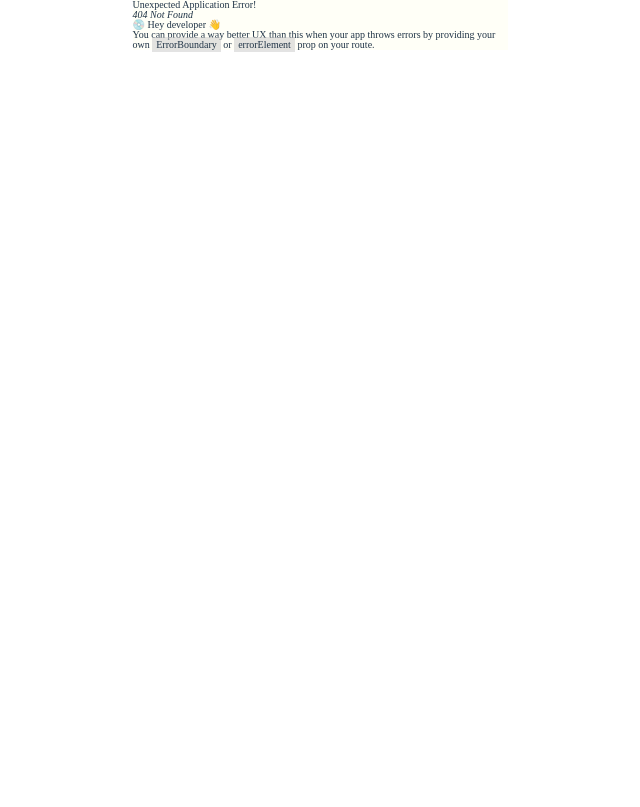
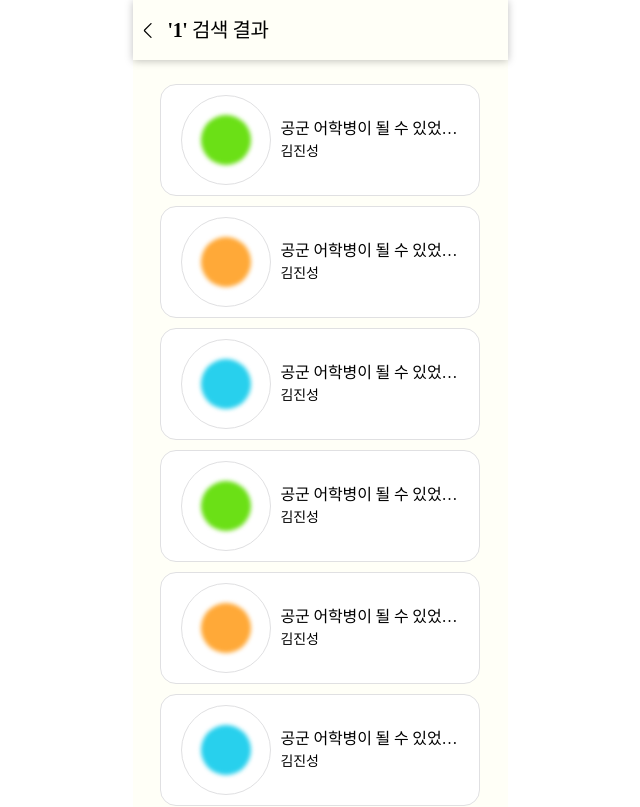
Before and after one commit to sinji2102/WINK-HACKATHON-TEAM2-Client, a React (Vite) app: page /search/1 in a window 1280 px wide. Before the commit this address had no page. Shown: the top 807 px of the page, without its empty margins (320-960 px from the left). Built offline with nearby package versions, Linux system fonts and the light colour scheme; a web font is replaced by a local one.

Commit message:
feat: 검색 결과 페이지 구현

```diff
--- a/src/components/header/Header.styled.js
+++ b/src/components/header/Header.styled.js
@@ -18,6 +18,7 @@ export const Arrow = styled.button`
 `;
 
 export const HeaderText = styled.div`
+  color: black;
   ${({ theme }) => theme.fonts.heading3};
   padding-left: 1.5rem;
 `;
--- /dev/null
+++ b/src/pages/searchResult/SearchResult.jsx
@@ -0,0 +1,120 @@
+import {LifeGraphCardWrapper, SearchResultWrapper, StickyWrapper} from "./SearchResult.styled.js";
+import SearchBar from "../../components/commons/input/searchBar/SearchBar.jsx";
+import {useParams} from "react-router-dom";
+import {useEffect, useState} from "react";
+import LifeGraphCard from "../../components/commons/lifeGraphCard/LIfeGraphCard.jsx";
+import Header from "../../components/header/Header.jsx";
+
+const lifeGraphCards = [
+  {
+    title: '공군 어학병이 될 수 있었던 이유',
+    author: '김진성',
+    primaryColor: 'lime60',
+  },
+  {
+    title: '공군 어학병이 될 수 있었던 이유',
+    author: '김진성',
+    primaryColor: 'orange60',
+  },
+  {
+    title: '공군 어학병이 될 수 있었던 이유',
+    author: '김진성',
+    primaryColor: 'cyan60',
+  },
+  {
+    title: '공군 어학병이 될 수 있었던 이유',
+    author: '김진성',
+    primaryColor: 'lime60',
+  },
+  {
+    title: '공군 어학병이 될 수 있었던 이유',
+    author: '김진성',
+    primaryColor: 'orange60',
+  },
+  {
+    title: '공군 어학병이 될 수 있었던 이유',
+    author: '김진성',
+    primaryColor: 'cyan60',
+  },
+  {
+    title: '공군 어학병이 될 수 있었던 이유',
+    author: '김진성',
+    primaryColor: 'lime60',
+  },
+  {
+    title: '공군 어학병이 될 수 있었던 이유',
+    author: '김진성',
+    primaryColor: 'orange60',
+  },
+  {
+    title: '공군 어학병이 될 수 있었던 이유',
+    author: '김진성',
+    primaryColor: 'cyan60',
+  },
+  {
+    title: '공군 어학병이 될 수 있었던 이유',
+    author: '김진성',
+    primaryColor: 'lime60',
+  },
+  {
+    title: '공군 어학병이 될 수 있었던 이유',
+    author: '김진성',
+    primaryColor: 'orange60',
+  },
+  {
+    title: '공군 어학병이 될 수 있었던 이유',
+    author: '김진성',
+    primaryColor: 'cyan60',
+  },
+  {
+    title: '공군 어학병이 될 수 있었던 이유',
+    author: '김진성',
+    primaryColor: 'lime60',
+  },
+  {
+    title: '공군 어학병이 될 수 있었던 이유',
+    author: '김진성',
+    primaryColor: 'orange60',
+  },
+  {
+    title: '공군 어학병이 될 수 있었던 이유',
+    author: '김진성',
+    primaryColor: 'cyan60',
+  },
+];
+
+const SearchResult = () => {
+  const params = useParams();
+  const [graphResults, setGraphResults] = useState([]);
+
+  useEffect(() => {
+    console.log(params.query);
+    setGraphResults(lifeGraphCards);
+  }, []);
+
+  return (
+    <>
+      <StickyWrapper>
+        <Header title={`'${params.query}' 검색 결과`} />
+      </StickyWrapper>
+      <SearchResultWrapper>
+        <LifeGraphCardWrapper>
+          {(graphResults.length === 0) ?
+            <p>정보를 가져오는 중입니다...</p>
+            :
+            graphResults.map((data, index) => (
+              <LifeGraphCard
+                key={index}
+                title={data.title}
+                author={data.author}
+                primaryColor={data.primaryColor}
+              />
+            ))
+          }
+        </LifeGraphCardWrapper>
+      </SearchResultWrapper>
+    </>
+  );
+}
+
+export default SearchResult;
--- /dev/null
+++ b/src/pages/searchResult/SearchResult.styled.js
@@ -0,0 +1,43 @@
+import styled from "styled-components";
+
+export const SearchResultWrapper = styled.div`
+  width: auto;
+  display: flex;
+  padding: 2.4rem 2.3rem;
+  flex-direction: column;
+  justify-content: center;
+  align-items: center;
+  gap: 1rem;
+`;
+
+export const QueryTextWrapper = styled.div`
+  width: 32.9rem;
+  display: flex;
+  align-items: flex-start;
+  padding: 1rem;
+`;
+
+export const StickyWrapper = styled.div`
+  top: 0;
+  display: flex;
+  z-index: 5;
+  background-color: #FFFFF7;
+  gap: 1rem;
+  position: sticky;
+  flex-direction: column;
+  justify-content: center;
+  align-items: center;
+`
+
+export const LifeGraphCardWrapper = styled.div`
+  display: flex;
+  flex-direction: column;
+  justify-content: center;
+  align-items: center;
+  gap: 1rem;
+  overflow-y: auto;
+`
+
+export const LoadingText = styled.div`
+  ${({ theme }) => theme.font.body1_normal_medi}
+`
--- a/src/routes/Router.jsx
+++ b/src/routes/Router.jsx
@@ -2,6 +2,7 @@ import { createBrowserRouter } from "react-router-dom";
 import Test from "../pages/test/Test.jsx";
 import Register from "../pages/register/Register.jsx";
 import Main from "../pages/main/Main.jsx";
+import SearchResult from "../pages/searchResult/SearchResult.jsx";
 
 const router = createBrowserRouter([
   {
@@ -15,6 +16,10 @@ const router = createBrowserRouter([
   {
     path: "/",
     element: <Main />,
+  },
+  {
+    path: "/search/:query",
+    element: <SearchResult />
   }
 ]);
 export default router;
```
